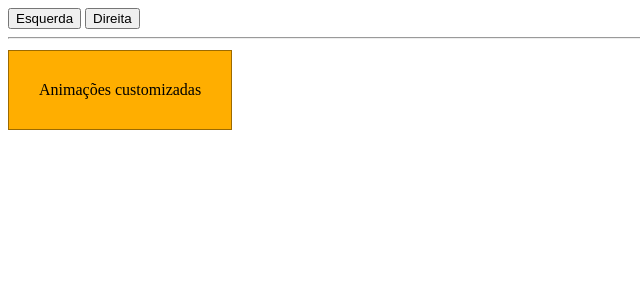
After one commit to leandrocf79/Full_Stack_WEB, a PHP site: page /10-Animacoes-customizadas.html in a window 1280 px wide. The commit adds this page. Shown: the top 300 px of the page, without its empty margins (0-640 px from the left). Run offline with PHP 8.4, Linux system fonts and the light colour scheme.

Commit message:
Add files via upload

```diff
--- /dev/null
+++ b/Aulas Full Stack WEB/Projeto 7 - jQuery/10-Animacoes-customizadas.html
@@ -0,0 +1,18 @@
+<!DOCTYPE html>
+<html>
+<head>
+	<title>Animacoes customizadas</title>
+	<link rel="stylesheet" type="text/css" href="css/01-estilo.css">
+	<meta name="viewport" content="width=device-width, initial-scale=1">
+	<script type="text/javascript" src="js/jQuery.v3.6.0.js"></script>
+
+</head>
+<body>
+
+	<button acao-esquerda>Esquerda</button>
+	<button acao-direita>Direita</button>
+	<hr>
+	<div id="conteudo10">Animações customizadas</div>
+	<script type="text/javascript" src="js/10-script.js"></script>
+</body>
+</html>
--- a/Aulas Full Stack WEB/Projeto 7 - jQuery/css/01-estilo.css
+++ b/Aulas Full Stack WEB/Projeto 7 - jQuery/css/01-estilo.css
@@ -10,3 +10,13 @@
 .destaquejs {
 	background-color: lightblue;
 }
+
+
+#conteudo10{
+	position: absolute;
+	top: 50px;
+	/*left: 50px;*//*será incrementado de forma animada*/
+	border: 1px solid #9c6a00;
+	background-color: #ffae00;
+	padding: 30px;
+}
--- /dev/null
+++ b/Aulas Full Stack WEB/Projeto 7 - jQuery/js/10-script.js
@@ -0,0 +1,66 @@
+function callback(){
+	console.log('terminou animação')
+}
+
+
+
+$(function(){
+
+	$('body').on('keydown', function(e){
+		let codigo = e.keyCode
+//console.log(codigo)    // para descobrir o cód. numérico da telca. Inspecionar/console
+		if(codigo==39){//direita
+			$('#conteudo10').animate(
+				{
+					left: "+=40",
+					right: "-=40"
+				}
+			)
+		}else if(codigo==37){      //esquerda
+			$('#conteudo10').animate(
+				{
+					right: "+=40",
+					left: "-=40"
+				}
+			)
+		}
+	})
+
+	$('[acao-direita]').on('click', function(){
+		$('#conteudo10').animate(
+			{
+				left: "+=40",
+				right: "-=40"
+			}
+		)
+	})
+
+	$('[acao-esquerda]').on('click', function(){
+		$('#conteudo10').animate(
+			{
+				right: "+=40",
+				left: "-=40"
+			}
+		)
+	})
+
+
+
+	$('#conteudo10').on('click', function(){
+		$('#conteudo10').animate(
+			//{width:600},  // vai fazer a função do CSS e aumentar 600px
+			//{width:'100%'},
+
+			{
+				left: 50,
+				//right: 50,
+				//bottom: 20,
+				//padding: "+=50", // "-=30" (+ ou -)incrementar ou decrementar o padding que já existe no css
+				opacity: 0.2,
+			},
+			1000,
+			callback
+		)
+	})
+
+})
```
Also changed, not shown: Aulas Full Stack WEB/Projeto 7 - jQuery/08-Eventos - Interface, mouse e formulário- Parte 2.html (+5 -3 lines), Aulas Full Stack WEB/Projeto 7 - jQuery/09-Animacoes-basicas.html (added, +20 -0 lines), Aulas Full Stack WEB/Projeto 7 - jQuery/js/08-script.js (+41 -16 lines), Aulas Full Stack WEB/Projeto 7 - jQuery/js/09-script.js (+25 -0 lines), Aulas Full Stack WEB/Projeto 7 - jQuery/img/celular.png (added).
